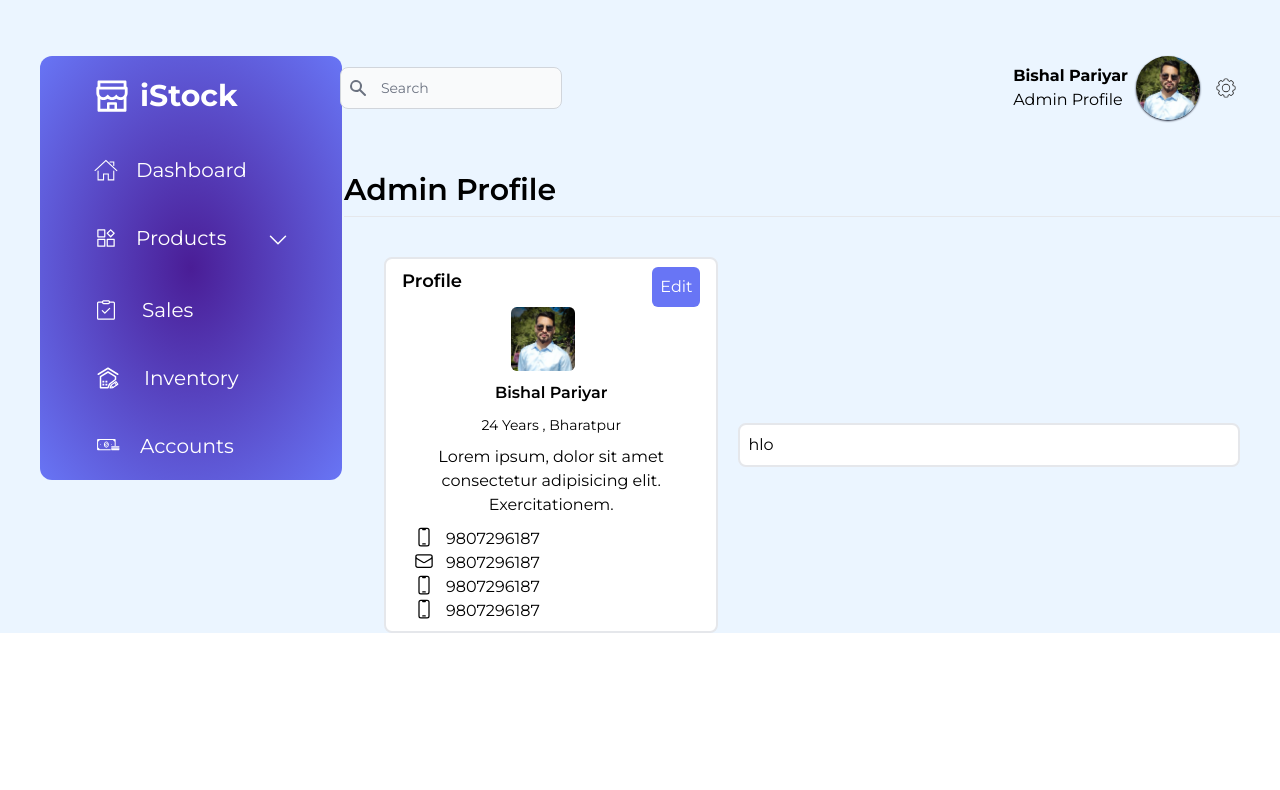
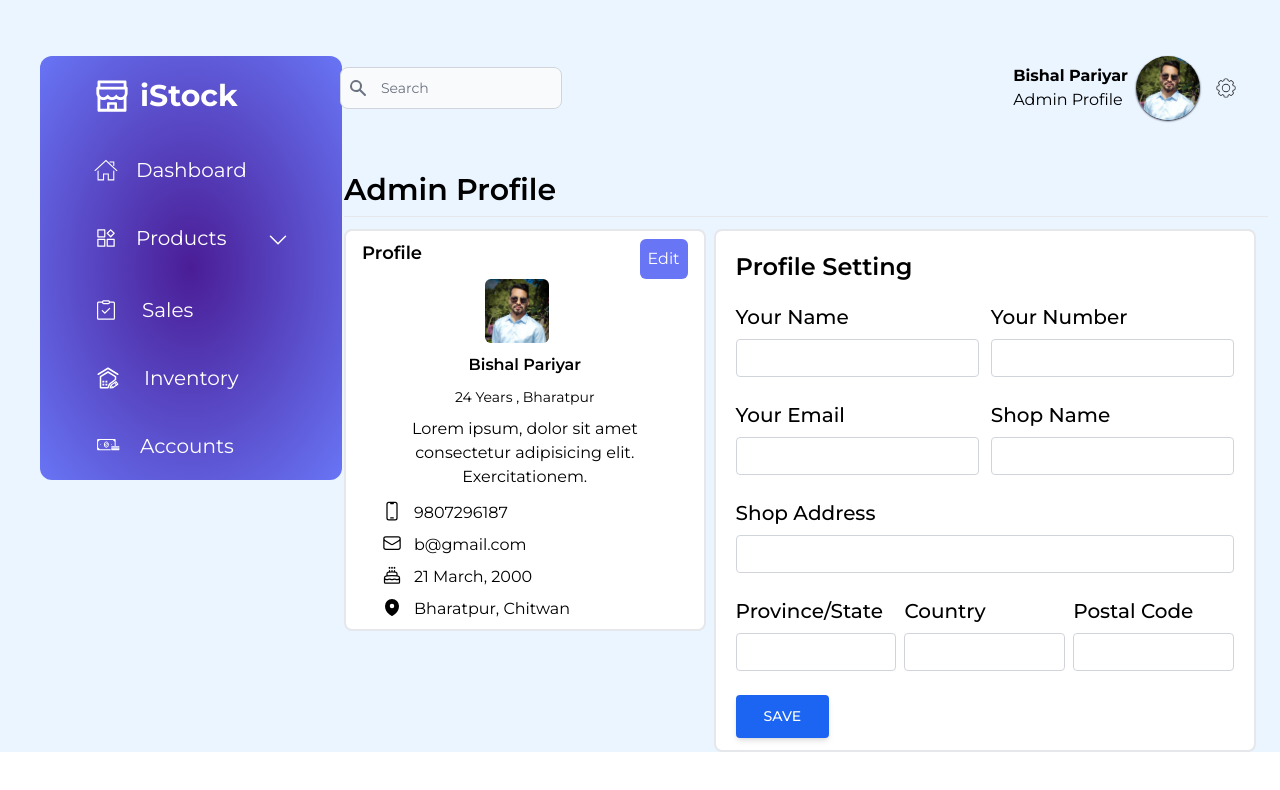
Before and after one commit to isavtars/merostock_, a React (Vite) app in the folder istock/client/: page /dashboard/profile in a window 1280 px wide. Shown: the top 790 px of the page. Built offline with nearby package versions, Linux system fonts and the light colour scheme.

Commit message:
profile page completed

```diff
--- a/istock/client/src/App.jsx
+++ b/istock/client/src/App.jsx
@@ -27,9 +27,9 @@ console.log(user)
           <Route path='/register' element={<Register/>}/>
 
 
-          <Route path='/login' element={user? <Navigate to="/dashboard" replace />:<Login/>}></Route>
+          <Route path='/' element={user? <Navigate to="/dashboard" replace />:<Login/>}></Route>
 
-          <Route path='/dashboard' element={!user? <Navigate to="/login" replace />:<Dashboard />}></Route>
+          <Route path='/dashboard' element={!user? <Navigate to="/" replace />:<Dashboard />}></Route>
 
           <Route path='/dashboard/productdetails' element={!user? <Navigate to="/login" replace />:<ProductDetails />}></Route>
           <Route path='/dashboard/productadd' element={!user? <Navigate to="/login" replace />:<ProductAdd/>}></Route>
@@ -37,16 +37,19 @@ console.log(user)
           <Route path="/dashboard/profile" element={<Profile/>} />
 
 
+
          {
 
           user&&(
           <Route path='/dashboard' element={<Dashboard />}>
           <Route index element={<Dashboard />} />
-          <Route path="profile" element={<Profile/>} />
+
           <Route path="productdetails" element={<ProductDetails />} />
           <Route path="productedit" element={<ProductEdit/>} />
           <Route path="productadd" element={<ProductAdd/>} />
+          {/* <Route path="profile" element={<Profile/>} /> */}
           <Route path="singleproduct" element={<SingleProduct/>} />
+
 
 
 
--- a/istock/client/src/Pages/ProfilePage/Profile.jsx
+++ b/istock/client/src/Pages/ProfilePage/Profile.jsx
@@ -1,7 +1,8 @@
-import React from 'react';
-import LeftPart from '../../components/LeftPart';
-import NavBar from '../../components/NavBar';
-import profile from '../.././assets/profile.jpg'
+import React from "react";
+import LeftPart from "../../components/LeftPart";
+import NavBar from "../../components/NavBar";
+import profile from "../.././assets/profile.jpg";
+import { Link } from "react-router-dom";
 
 const Profile = () => {
   return (
@@ -12,80 +13,235 @@ const Profile = () => {
             <LeftPart />
           </div>
           <div className="xl:w-3/4 mt-5">
-                <div className='mb-8'>
+            <div className="mb-8">
               <NavBar />
             </div>
 
-                <div className='ml-3 lg:ml-6'>
-                  <h1 className='text-3xl  font-semibold mb-2'>Admin Profile</h1>
-                  <hr className='mb-3' />
+            <div className="mx-3 lg:ml-6">
+              <h1 className="text-3xl  font-semibold mb-2">Admin Profile</h1>
+              <hr className="mb-3" />
 
               {/* profile display */}
-                  <div className="flex xl:items-center flex-col lg:flex lg:flex-row lg:justify-between lg:mx-10 lg:mt-3 lg:space-x-5 p-3 lg:p-0 space-y-4">
+              <div className="lg:flex space-y-2 lg:space-y-0 lg:space-x-2 lg:mr-3">
                 {/* left */}
-                  <div className="lg:w-2/4 lg:space-y-2 lg:pt-7">
-                   <div className='border-2 rounded-lg p-2 bg-white cursor-pointer'>
-                    <div className='flex justify-between mx-2'>
-                      <div><h1 className='font-semibold text-lg'>Profile</h1></div>
-                      <div><button className='border-1 rounded-md p-2 bg-indigo-500 text-white'>Edit</button></div>
+                <div className="lg:w-2/4">
+                  <div className="border-2 rounded-lg p-2 bg-white cursor-pointer">
+                    <div className="flex justify-between mx-2">
+                      <div>
+                        <h1 className="font-semibold text-lg">Profile</h1>
                       </div>
-                    <div className='flex flex-col items-center justify-center space-y-2.5'>
+                      <div>
+                        <button className="border-1 rounded-md p-2 bg-indigo-500 text-white">
+                          Edit
+                        </button>
+                      </div>
+                    </div>
+
+                    <div className="flex flex-col items-center justify-center space-y-2.5">
                       <img
                         src={profile}
                         alt="image"
                         className="w-16 h-16 rounded-md mr-4 cursor-pointer object-top object-cover"
                       />
-                      <h1 className='font-semibold'>Bishal Pariyar</h1>
-                      <h6 className='text-sm'>24 Years , Bharatpur</h6>
-                      <p className='text-center mx-2'>Lorem ipsum, dolor sit amet consectetur adipisicing elit. Exercitationem.</p>
-                      <div className='self-start ml-5'>
-                        <div className='flex justify-around space-x-3'>
-                          <div>
-                            <svg xmlns="http://www.w3.org/2000/svg" fill="none" viewBox="0 0 24 24" strokeWidth={1.5} stroke="currentColor" className="w-5 h-5">
-                             <path strokeLinecap="round" strokeLinejoin="round" d="M10.5 1.5H8.25A2.25 2.25 0 006 3.75v16.5a2.25 2.25 0 002.25 2.25h7.5A2.25 2.25 0 0018 20.25V3.75a2.25 2.25 0 00-2.25-2.25H13.5m-3 0V3h3V1.5m-3 0h3m-3 18.75h3" />
+                      <h1 className="font-semibold">Bishal Pariyar</h1>
+                      <h6 className="text-sm">24 Years , Bharatpur</h6>
+                      <p className="text-center mx-2">
+                        Lorem ipsum, dolor sit amet consectetur adipisicing
+                        elit. Exercitationem.
+                      </p>
+                    </div>
+
+                    <div className="mt-3 space-y-2">
+                      <div className="flex justify-start mx-4">
+                        <div className="mx-3">
+                          <svg
+                            xmlns="http://www.w3.org/2000/svg"
+                            fill="none"
+                            viewBox="0 0 24 24"
+                            strokeWidth={1.5}
+                            stroke="currentColor"
+                            className="w-5 h-5"
+                          >
+                            <path
+                              strokeLinecap="round"
+                              strokeLinejoin="round"
+                              d="M10.5 1.5H8.25A2.25 2.25 0 006 3.75v16.5a2.25 2.25 0 002.25 2.25h7.5A2.25 2.25 0 0018 20.25V3.75a2.25 2.25 0 00-2.25-2.25H13.5m-3 0V3h3V1.5m-3 0h3m-3 18.75h3"
+                            />
                           </svg>
                         </div>
                         <div>9807296187</div>
                       </div>
 
-                        <div className='flex justify-around space-x-3'>
-                          <div>
-                          <svg xmlns="http://www.w3.org/2000/svg" fill="none" viewBox="0 0 24 24" strokeWidth={1.5} stroke="currentColor" className="w-5 h-5">
-                              <path strokeLinecap="round" strokeLinejoin="round" d="M21.75 6.75v10.5a2.25 2.25 0 01-2.25 2.25h-15a2.25 2.25 0 01-2.25-2.25V6.75m19.5 0A2.25 2.25 0 0019.5 4.5h-15a2.25 2.25 0 00-2.25 2.25m19.5 0v.243a2.25 2.25 0 01-1.07 1.916l-7.5 4.615a2.25 2.25 0 01-2.36 0L3.32 8.91a2.25 2.25 0 01-1.07-1.916V6.75" />
+                      <div className="flex justify-start mx-4">
+                        <div className="mx-3">
+                          <svg
+                            xmlns="http://www.w3.org/2000/svg"
+                            fill="none"
+                            viewBox="0 0 24 24"
+                            strokeWidth={1.5}
+                            stroke="currentColor"
+                            className="w-5 h-5"
+                          >
+                            <path
+                              strokeLinecap="round"
+                              strokeLinejoin="round"
+                              d="M21.75 6.75v10.5a2.25 2.25 0 01-2.25 2.25h-15a2.25 2.25 0 01-2.25-2.25V6.75m19.5 0A2.25 2.25 0 0019.5 4.5h-15a2.25 2.25 0 00-2.25 2.25m19.5 0v.243a2.25 2.25 0 01-1.07 1.916l-7.5 4.615a2.25 2.25 0 01-2.36 0L3.32 8.91a2.25 2.25 0 01-1.07-1.916V6.75"
+                            />
                           </svg>
-
                         </div>
-                          <div>9807296187</div>
+                        <div>b@gmail.com</div>
                       </div>
 
-                        <div className='flex justify-around space-x-3'>
-                          <div>
-                            <svg xmlns="http://www.w3.org/2000/svg" fill="none" viewBox="0 0 24 24" strokeWidth={1.5} stroke="currentColor" className="w-5 h-5">
-                             <path strokeLinecap="round" strokeLinejoin="round" d="M10.5 1.5H8.25A2.25 2.25 0 006 3.75v16.5a2.25 2.25 0 002.25 2.25h7.5A2.25 2.25 0 0018 20.25V3.75a2.25 2.25 0 00-2.25-2.25H13.5m-3 0V3h3V1.5m-3 0h3m-3 18.75h3" />
+                      <div className="flex justify-start mx-4">
+                        <div className="mx-3">
+                          <svg
+                            xmlns="http://www.w3.org/2000/svg"
+                            fill="none"
+                            viewBox="0 0 24 24"
+                            strokeWidth={1.5}
+                            stroke="currentColor"
+                            className="w-5 h-5"
+                          >
+                            <path
+                              strokeLinecap="round"
+                              strokeLinejoin="round"
+                              d="M12 8.25v-1.5m0 1.5c-1.355 0-2.697.056-4.024.166C6.845 8.51 6 9.473 6 10.608v2.513m6-4.87c1.355 0 2.697.055 4.024.165C17.155 8.51 18 9.473 18 10.608v2.513m-3-4.87v-1.5m-6 1.5v-1.5m12 9.75l-1.5.75a3.354 3.354 0 01-3 0 3.354 3.354 0 00-3 0 3.354 3.354 0 01-3 0 3.354 3.354 0 00-3 0 3.354 3.354 0 01-3 0L3 16.5m15-3.38a48.474 48.474 0 00-6-.37c-2.032 0-4.034.125-6 .37m12 0c.39.049.777.102 1.163.16 1.07.16 1.837 1.094 1.837 2.175v5.17c0 .62-.504 1.124-1.125 1.124H4.125A1.125 1.125 0 013 20.625v-5.17c0-1.08.768-2.014 1.837-2.174A47.78 47.78 0 016 13.12M12.265 3.11a.375.375 0 11-.53 0L12 2.845l.265.265zm-3 0a.375.375 0 11-.53 0L9 2.845l.265.265zm6 0a.375.375 0 11-.53 0L15 2.845l.265.265z"
+                            />
                           </svg>
                         </div>
-                          <div>9807296187</div>
+                        <div>21 March, 2000</div>
                       </div>
 
-                        <div className='flex justify-around space-x-3'>
-                          <div>
-                            <svg xmlns="http://www.w3.org/2000/svg" fill="none" viewBox="0 0 24 24" strokeWidth={1.5} stroke="currentColor" className="w-5 h-5">
-                             <path strokeLinecap="round" strokeLinejoin="round" d="M10.5 1.5H8.25A2.25 2.25 0 006 3.75v16.5a2.25 2.25 0 002.25 2.25h7.5A2.25 2.25 0 0018 20.25V3.75a2.25 2.25 0 00-2.25-2.25H13.5m-3 0V3h3V1.5m-3 0h3m-3 18.75h3" />
+                      <div className="flex justify-start mx-4">
+                        <div className="mx-3">
+                          <svg
+                            xmlns="http://www.w3.org/2000/svg"
+                            viewBox="0 0 20 20"
+                            fill="currentColor"
+                            className="w-5 h-5"
+                          >
+                            <path
+                              fillRule="evenodd"
+                              d="M9.69 18.933l.003.001C9.89 19.02 10 19 10 19s.11.02.308-.066l.002-.001.006-.003.018-.008a5.741 5.741 0 00.281-.14c.186-.096.446-.24.757-.433.62-.384 1.445-.966 2.274-1.765C15.302 14.988 17 12.493 17 9A7 7 0 103 9c0 3.492 1.698 5.988 3.355 7.584a13.731 13.731 0 002.273 1.765 11.842 11.842 0 00.976.544l.062.029.018.008.006.003zM10 11.25a2.25 2.25 0 100-4.5 2.25 2.25 0 000 4.5z"
+                              clipRule="evenodd"
+                            />
                           </svg>
                         </div>
-                          <div>9807296187</div>
+                        <div>Bharatpur, Chitwan</div>
                       </div>
-
-                      </div>
-
                     </div>
                   </div>
                 </div>
 
                 {/* Right */}
-                  <div className="lg:w-3/4 lg:space-y-2 lg:pt-3">
-                  <div className='border-2 rounded-lg p-2 bg-white cursor-pointer'>
-                    hlo
+                <div className="lg:w-3/4">
+                  <div className="border-2 rounded-lg p-3 lg:px-5 bg-white cursor-pointer">
+                    <form>
+                      <div className="my-2 mb-5">
+                        <p className="text-2xl mb-0 mr-4 font-semibold">
+                          Profile Setting
+                        </p>
+                      </div>
+                      <div className="lg:flex lg:justify-between lg:space-x-3">
+                      {/* Name field */}
+                      <div className="mb-6">
+                        <label htmlFor="" className="font-medium text-xl">Your Name</label>
+                        <input
+                          name="name"
+                          type="text"
+                          className="mt-2 form-control block w-full px-4 py-1 text-xl font-normal text-gray-700 bg-white bg-clip-padding border border-solid border-gray-300 rounded transition ease-in-out m-0 focus:text-gray-700 focus:bg-white focus:border-blue-600 focus:outline-none"
+                          placeholder=""
+                        />
+                      </div>
+                      {/* Number field */}
+                      <div className="mb-6">
+                        <label htmlFor="" className="font-medium text-xl">Your Number</label>
+                        <input
+                          name="name"
+                          type="text"
+                          className="mt-2 form-control block w-full px-4 py-1 text-xl font-normal text-gray-700 bg-white bg-clip-padding border border-solid border-gray-300 rounded transition ease-in-out m-0 focus:text-gray-700 focus:bg-white focus:border-blue-600 focus:outline-none"
+                          placeholder=""
+                        />
+                      </div>
+                      </div>
+
+                      <div className="lg:flex lg:justify-between lg:space-x-3">
+                      {/* Email field */}
+                      <div className="mb-6">
+                        <label htmlFor="" className="font-medium text-xl">Your Email</label>
+                        <input
+                          name="name"
+                          type="email"
+                          className="mt-2 form-control block w-full px-4 py-1 text-xl font-normal text-gray-700 bg-white bg-clip-padding border border-solid border-gray-300 rounded transition ease-in-out m-0 focus:text-gray-700 focus:bg-white focus:border-blue-600 focus:outline-none"
+                          placeholder=""
+                        />
+                      </div>
+                      {/* Shop Name field */}
+                      <div className="mb-6">
+                        <label htmlFor="" className="font-medium text-xl">Shop Name</label>
+                        <input
+                          name="name"
+                          type="text"
+                          className="mt-2 form-control block w-full px-4 py-1 text-xl font-normal text-gray-700 bg-white bg-clip-padding border border-solid border-gray-300 rounded transition ease-in-out m-0 focus:text-gray-700 focus:bg-white focus:border-blue-600 focus:outline-none"
+                          placeholder=""
+                        />
+                      </div>
+                      </div>
+                      {/* address */}
+                      <div className="mb-6">
+                        <label htmlFor="" className="font-medium text-xl">Shop Address</label>
+                        <input
+                          name="name"
+                          type="text"
+                          className="mt-2 form-control block w-full px-4 py-1 text-xl font-normal text-gray-700 bg-white bg-clip-padding border border-solid border-gray-300 rounded transition ease-in-out m-0 focus:text-gray-700 focus:bg-white focus:border-blue-600 focus:outline-none"
+                          placeholder=""
+                        />
+                      </div>
+
+                      <div className="grid lg:grid-cols-3 lg:gap-x-2">
+                      {/* state */}
+                      <div className="mb-6">
+                        <label htmlFor="" className="font-medium text-xl">Province/State</label>
+                        <input
+                          name="name"
+                          type="text"
+                          className="mt-2 form-control block w-full px-4 py-1 text-xl font-normal text-gray-700 bg-white bg-clip-padding border border-solid border-gray-300 rounded transition ease-in-out m-0 focus:text-gray-700 focus:bg-white focus:border-blue-600 focus:outline-none"
+                          placeholder=""
+                        />
+                      </div>
+                      {/* country */}
+                      <div className="mb-6">
+                        <label htmlFor="" className="font-medium text-xl">Country</label>
+                        <input
+                          name="name"
+                          type="text"
+                          className="mt-2 form-control block w-full px-4 py-1 text-xl font-normal text-gray-700 bg-white bg-clip-padding border border-solid border-gray-300 rounded transition ease-in-out m-0 focus:text-gray-700 focus:bg-white focus:border-blue-600 focus:outline-none"
+                          placeholder=""
+                        />
+                      </div>
+                      {/* postal code  */}
+                      <div className="mb-6">
+                        <label htmlFor="" className="font-medium text-xl">Postal Code</label>
+                        <input
+                          name="name"
+                          type="text"
+                          className="mt-2 form-control block w-full px-4 py-1 text-xl font-normal text-gray-700 bg-white bg-clip-padding border border-solid border-gray-300 rounded transition ease-in-out m-0 focus:text-gray-700 focus:bg-white focus:border-blue-600 focus:outline-none"
+                          placeholder=""
+                        />
+                      </div>
+                      </div>
+                    {/* save button */}
+                      <div className="lg:text-left">
+                        <button
+                          type="submit"
+                          className="inline-block px-7 py-3 bg-blue-600 text-white font-medium text-sm leading-snug uppercase        rounded shadow-md hover:bg-blue-700 hover:shadow-lg focus:bg-blue-700 focus:shadow-lg           focus:outline-none focus:ring-0 active:bg-blue-800 active:shadow-lg transition duration-150            ease-in-out"
+                        >
+                          Save
+                        </button>
+
+                      </div>
+
+                    </form>
                   </div>
                 </div>
               </div>
--- a/istock/client/src/components/Dashboard.jsx
+++ b/istock/client/src/components/Dashboard.jsx
@@ -1,4 +1,5 @@
 import LeftPart from "./LeftPart";
+import Mobilesdn from "./Mobilesdn";
 import RightPart from "./RightPart";
 const Dashboard = () => {
   return (
@@ -7,9 +8,11 @@ const Dashboard = () => {
     {/* Responsive Dashboard */}
     <div className="bg-[#EBF5FF] -mt-10 pt-5">
         <div className="xl:flex xl:justify-between">
+          {/* left side bar for web*/}
             <div className="xl:w-1/4 hidden xl:block mt-5">
                 <LeftPart />
             </div>
+
             <div className="xl:w-3/4">
                 <div>
                 <RightPart />
--- /dev/null
+++ b/istock/client/src/components/Mobilesdn.jsx
@@ -0,0 +1,14 @@
+import React from 'react'
+
+const Mobilesdn = () => {
+  return (
+    <div className='eee h-full w-42 bg-green-600'>Mobilesdn
+
+        <h1>
+                 <span>this is mobile side bar</span>
+        </h1>
+    </div>
+  )
+}
+
+export default Mobilesdn
```
Lines whose indentation alone changed are shown as unchanged.
